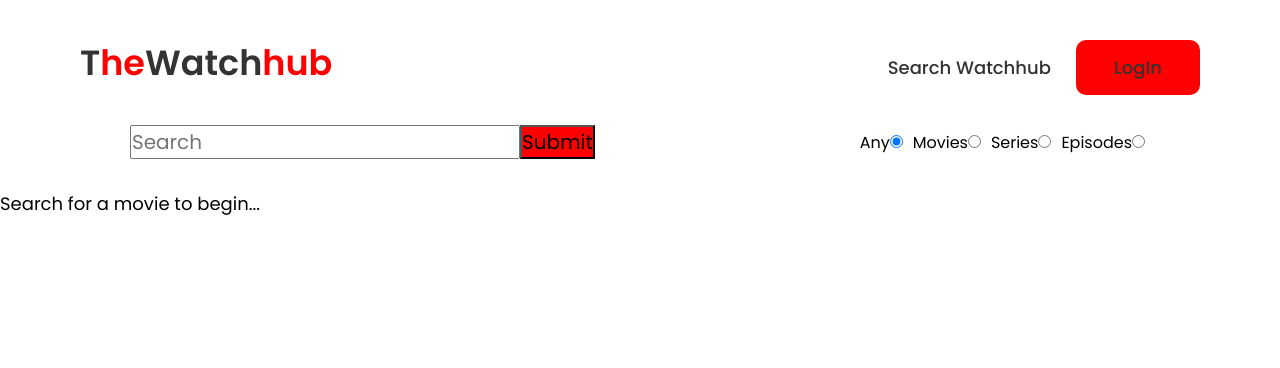
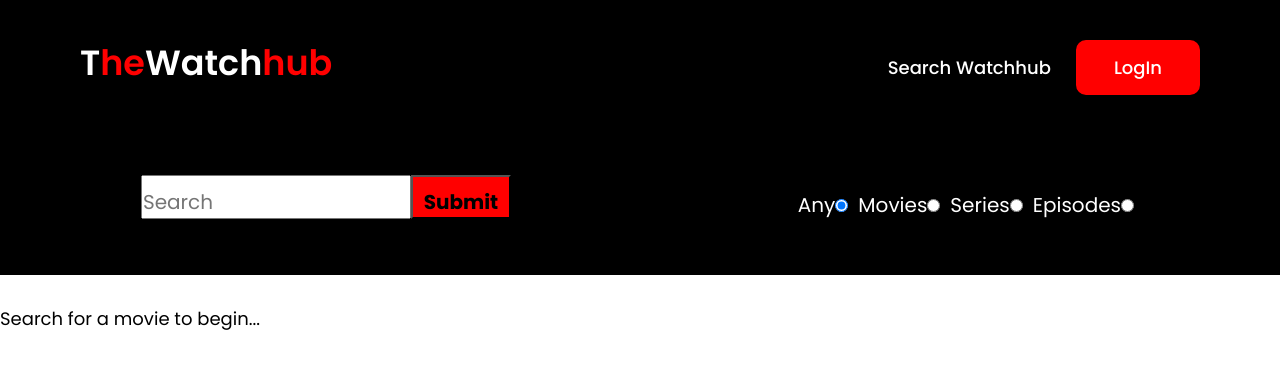
Before and after one commit to rajnidua/the-watch-hub, a React (Create React App) app in the folder client/: page / in a window 1280 px wide. Shown: the top 368 px of the page. Built offline with nearby package versions, Linux system fonts and the light colour scheme.

Commit message:
changed styling for the search page

```diff
--- a/client/src/components/SearchWatchList/FilterWatchList.js
+++ b/client/src/components/SearchWatchList/FilterWatchList.js
@@ -174,7 +174,7 @@ const FilterWatchList = () => {
         )}
       </div> */}
 
-      <div>
+      <div className="search-results-container">
         {searchBarData.length ? (
           <ShowList
             searchBarData={searchBarData}
--- a/client/src/components/ShowList.js
+++ b/client/src/components/ShowList.js
@@ -95,7 +95,45 @@ const ShowList = (props) => {
 
           {props.searchBarData.map((movie) => (
             <div key={movie.imdbID} className="data-row">
-              {props.selectedMovieType !== "any" &&
+              {props.selectedMovieType === "any" ? (
+                <div className="crypto-name">
+                  <div className="img-section">
+                    <img src={movie.Poster} alt="image" />
+                  </div>
+                  <div className="name-section">
+                    <div className="title">{movie.Title}</div>
+
+                    <div className="released-year">{movie.Year}</div>
+                    <button
+                      className="btn-view"
+                      onClick={() => handleClick(movie.imdbID)}
+                    >
+                      VIEW
+                    </button>
+                  </div>
+                </div>
+              ) : props.selectedMovieType !== "any" &&
+                props.selectedMovieType === movie.Type ? (
+                <div className="crypto-name">
+                  <div className="img-section">
+                    <img src={movie.Poster} alt="image" />
+                  </div>
+                  <div className="name-section">
+                    <div className="title">{movie.Title}</div>
+
+                    <div className="released-year">{movie.Year}</div>
+                    <button
+                      className="btn-view"
+                      onClick={() => handleClick(movie.imdbID)}
+                    >
+                      VIEW/SAVE
+                    </button>
+                  </div>
+                </div>
+              ) : (
+                ""
+              )}
+              {/* {props.selectedMovieType !== "any" &&
               props.selectedMovieType === movie.Type ? (
                 <div className="crypto-name">
                   <div className="img-section">
@@ -115,7 +153,7 @@ const ShowList = (props) => {
                 </div>
               ) : (
                 ""
-              )}
+              )} */}
             </div>
           ))}
         </div>
--- a/client/src/pages/SearchWatchHub.js
+++ b/client/src/pages/SearchWatchHub.js
@@ -2,7 +2,7 @@ import React, { useState } from "react";
 import FilterWatchList from "../components/SearchWatchList/FilterWatchList";
 import AllWatchList from "../components/SearchWatchList/AllWatchList";
 import SingleWatchDetail from "../components/SearchWatchList/SingleWatchDetail";
-import "../styles/searchWatchHub.css";
+// import "../styles/searchWatchHub.css";
 
 const SearchWatchHub = () => {
   return (
--- a/client/src/styles/filterWatchList.css
+++ b/client/src/styles/filterWatchList.css
@@ -1,38 +1,45 @@
-.display-main {
+/* .display-main {
   background-color: #0096ff;
   width: 1300px;
   display: flex;
   flex-direction: row;
   justify-content: space-between;
   border: 2px solid gold;
-}
+} */
 
-.main {
-  /* background-color: red; */
+/* .main {
   width: 500px;
   height: 80vh;
   overflow: scroll;
-  /* display: flex;
-  flex-direction: column; */
-  /* border: 2px solid orange; */
+
   float: left;
 }
 .main-right {
   display: flex;
-  border: 3px solid blueviolet;
-}
+  border: 3px solid red;
+} */
 
 .search-container {
   display: flex;
   justify-content: space-around;
+  padding-top: 50px;
+  padding-bottom: 50px;
+  background-color: black;
+  color: white;
 }
+
 .search-input {
   font-size: 20px;
+  padding-top: 10px;
+  width: 270px;
 }
 .input-btn {
   background-color: red;
   font-size: 20px;
   cursor: pointer;
+  padding-top: 10px;
+  width: 100px;
+  font-weight: bold;
 }
 
 .searchBarData-container {
@@ -124,6 +131,9 @@ img {
 
 .radio-container {
   display: flex;
+  padding-top: 10px;
+  font-size: 20px;
+  font-weight: 400;
 }
 .field {
   cursor: pointer;
--- a/client/src/styles/navbar.css
+++ b/client/src/styles/navbar.css
@@ -34,6 +34,7 @@ html {
   padding: 30px 0;
   font-family: "Ubuntu", sans-serif;
   transition: all 0.3s ease;
+  background-color: black;
 }
 
 .navbar .max-width {
@@ -41,7 +42,8 @@ html {
 }
 
 .navbar .logo a {
-  color: var(--text-color);
+  /* color: var(--text-color); */
+  color: white;
   font-size: 35px;
   font-weight: 600;
 }
@@ -58,7 +60,8 @@ html {
 
 .navbar .menu li a {
   display: block;
-  color: var(--text-color);
+  /* color: var(--text-color); */
+  color: white;
   font-size: 18px;
   font-weight: 500;
   margin-left: 25px;
@@ -74,15 +77,17 @@ html {
 }
 
 .menu-btn {
-  color: var(--text-color);
+  /* color: var(--text-color); */
+  color: white;
   font-size: 23px;
   cursor: pointer;
   display: none;
 }
 
 .btn {
-  background: var(--main-color);
-  color: var(--text-color);
+  /* background: var(--main-color);
+  color: var(--text-color); */
+  color: white;
   font-size: 15px;
   padding: 12px 36px;
   margin-top: 10px;
@@ -145,10 +150,11 @@ html {
     width: 100%;
     left: -100%;
     top: 0;
-    background: var(--main-color);
+    /* background: var(--main-color); */
     text-align: center;
     padding-top: 80px;
     transition: all 0.3s ease;
+    background-color: var(--text-color);
   }
 
   .navbar .menu.active {
--- a/client/src/styles/showList.css
+++ b/client/src/styles/showList.css
@@ -16,10 +16,14 @@
   flex-direction: column; */
   /* border: 2px solid orange; */
   float: left;
+  background-color: black;
+  color: white;
 }
 .main-right {
   display: flex;
-  border: 3px solid blueviolet;
+  border: 3px solid red;
+  background-color: black;
+  color: white;
 }
 
 .searchBarData-container {
@@ -28,15 +32,17 @@
   padding-left: 20px;
   padding-right: 20px;
   margin-top: 40px;
-  background-color: #ffffff;
+  /* background-color: #ffffff; */
   width: 100%;
   height: 80vh;
   overflow: scroll;
+  /* color: white; */
 }
 
 .crypto-name {
   display: flex;
   flex-direction: row;
+
   align-items: center;
   border-bottom: 2px solid #d6d8da;
 }
```
